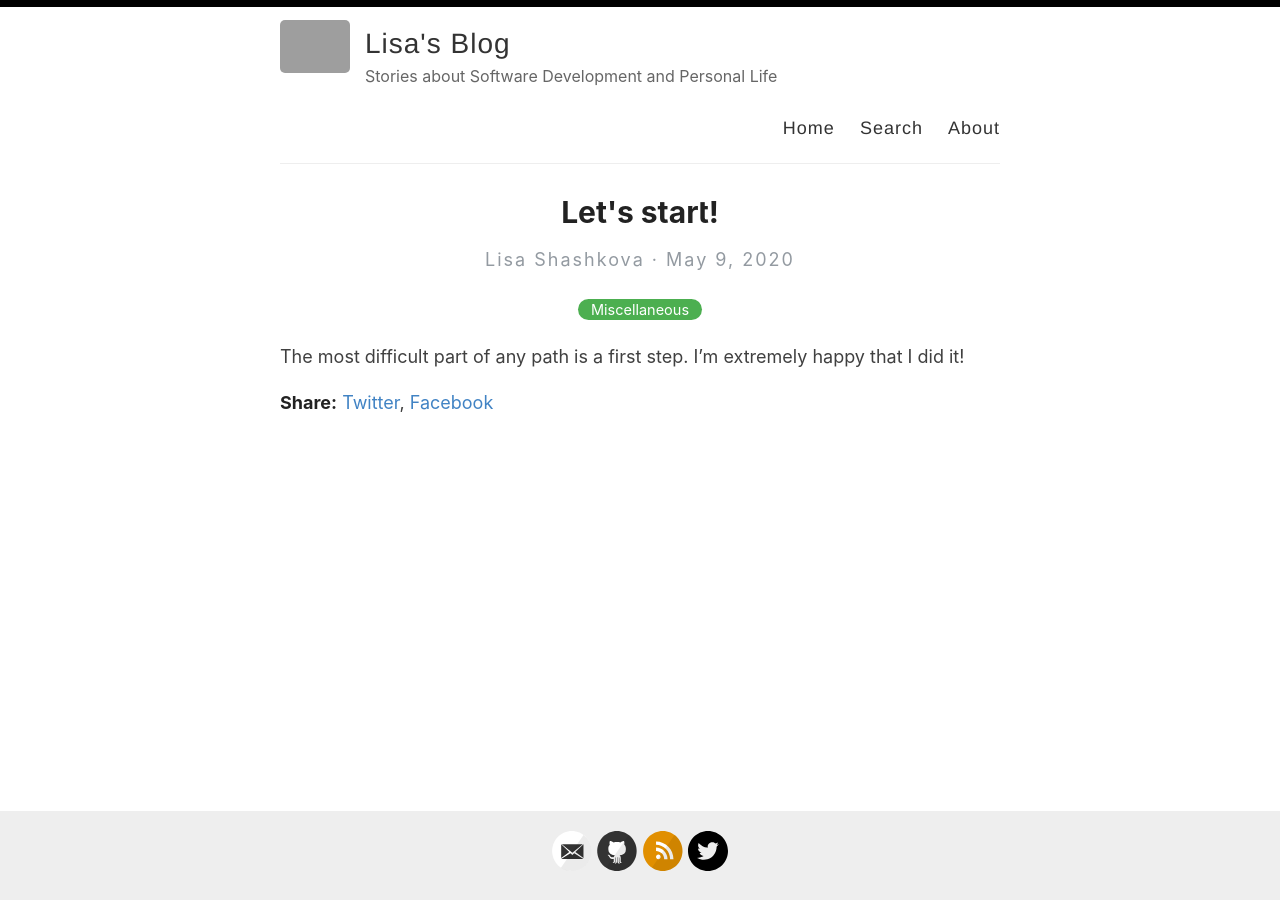
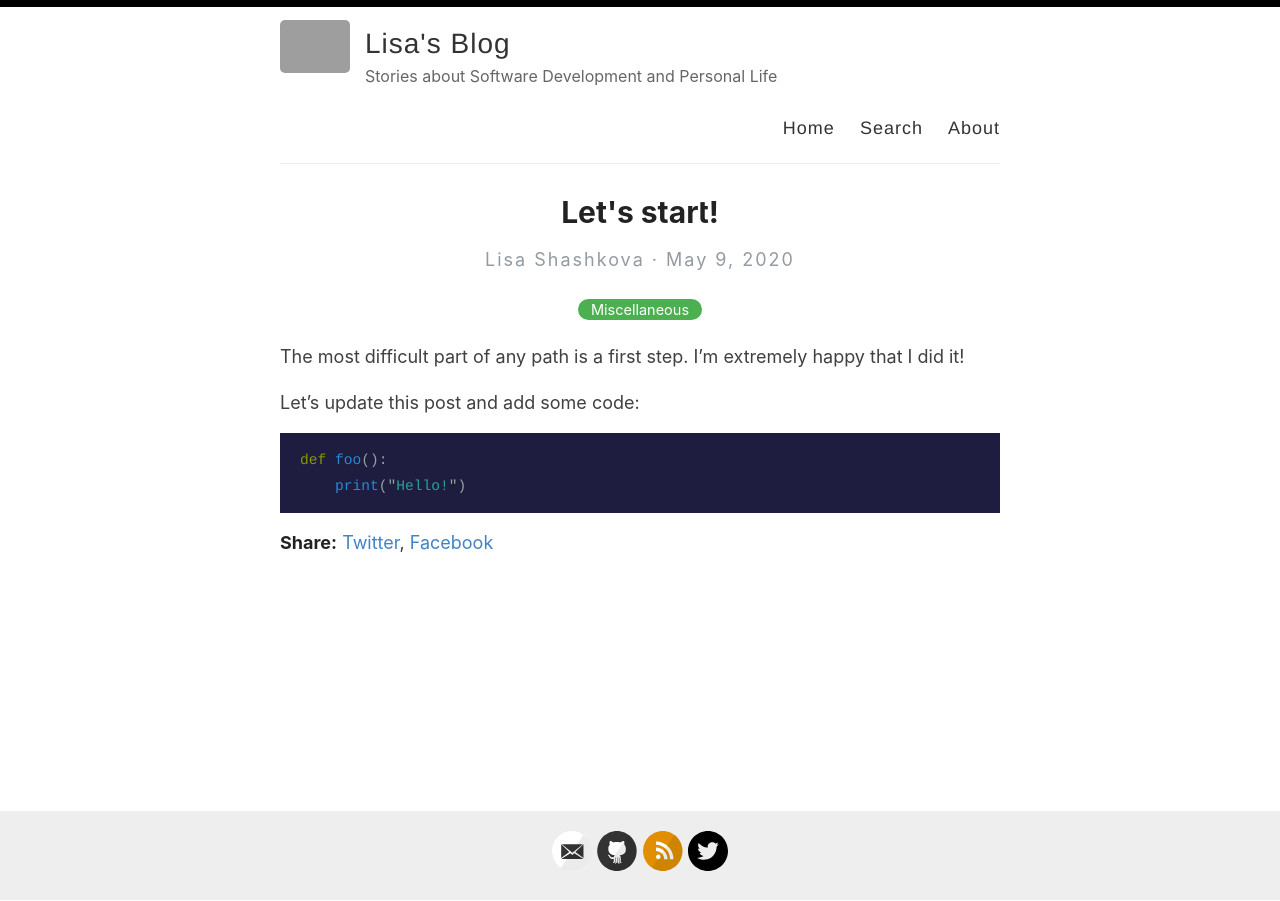
Before and after one commit to Elizaveta239/elizaveta239.github.io, a Jekyll site: the page built from _posts/2020-05-09-lets-start.md, in a window 1280 px wide. Built offline with Jekyll 4.4.1, drawn with Linux system fonts in a browser that asks for light colours; grey boxes are pictures that could not be loaded.

Commit message:
Update post

````diff
--- a/_posts/2020-05-09-lets-start.md
+++ b/_posts/2020-05-09-lets-start.md
@@ -5,3 +5,10 @@
 ---
 
 The most difficult part of any path is a first step. I'm extremely happy that I did it!
+
+Let's update this post and add some code:
+
+```python
+def foo():
+    print("Hello!")
+```
````
